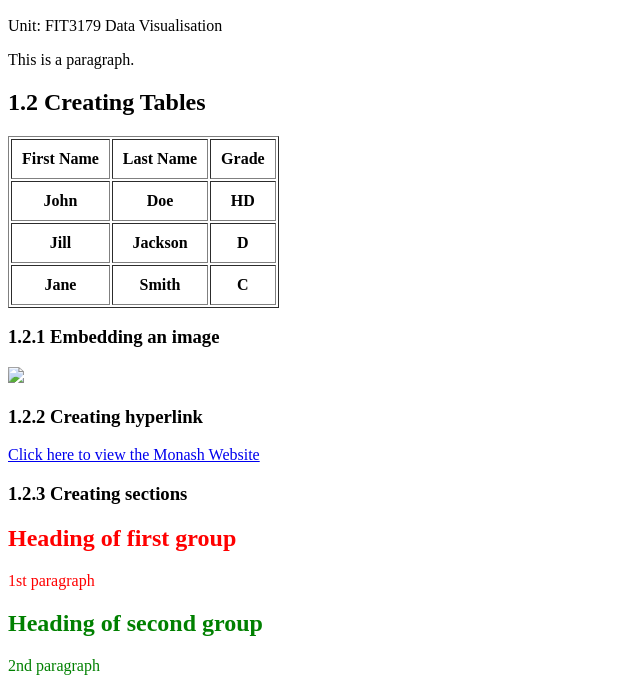
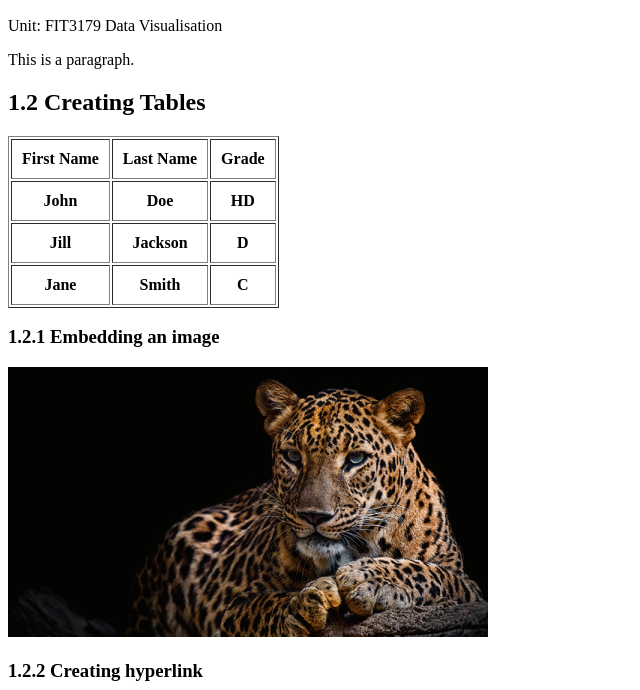
Before and after one commit to wche0236/3179, a plain HTML site: page index.html in a window 1280 px wide. Shown: the part 110-800 px from the top of the page, without its empty margins (0-640 px from the left). Drawn offline with Linux system fonts and the light colour scheme.

Commit message:
Update image source in index.html

```diff
--- a/index.html
+++ b/index.html
@@ -35,7 +35,7 @@
         </tr>
     </table>
     <h3>1.2.1 Embedding an image</h3>
-    <img src="coco.jpeg"/>
+    <img src="leopard.jpg"/>
 
     <h3>1.2.2 Creating hyperlink</h3>
     <a href="https://www.monash.edu/">Click here to view the Monash Website</a>
```
